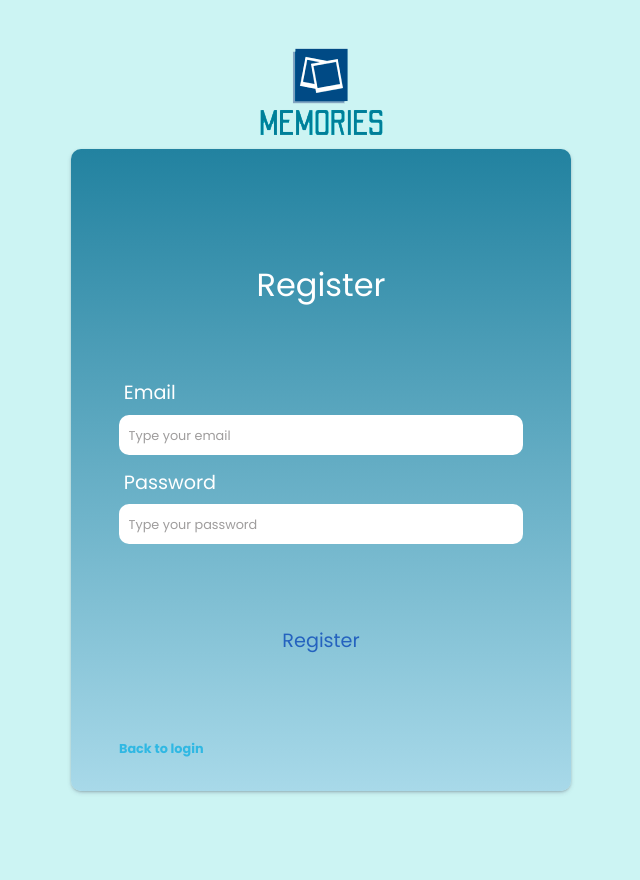
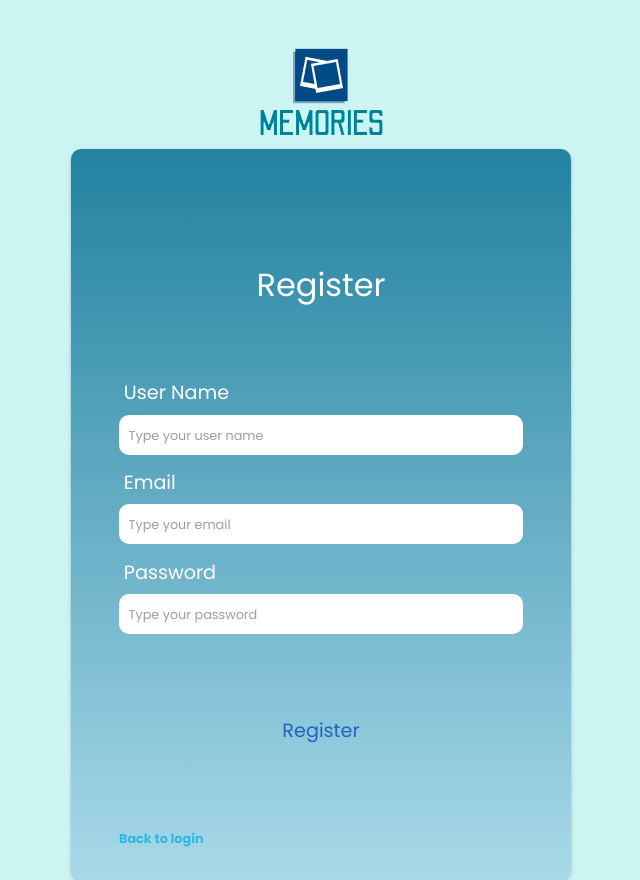
Before and after one commit to ElDev1/memories, a React (Create React App) app: page /register in a window 1280 px wide. Shown: the whole page, without its empty margins (319-959 px from the left). Before the commit the page ends 800 px from the top, so only its background shows below. Built offline with nearby package versions, Linux system fonts and the light colour scheme; no server answers.

Commit message:
login auth with userName fixed

```diff
--- a/src/Components/Login/Login.jsx
+++ b/src/Components/Login/Login.jsx
@@ -5,6 +5,7 @@ import * as Yup from 'yup';
 import { auth } from '../../services/firebase';
 import { signInWithEmailAndPassword } from 'firebase/auth';
 import { useLoginErrors } from './useLoginErrors';
+import { getUsers } from '../../services/firebase';
 
 const Login = () => {
     const navigate = useNavigate();
@@ -18,8 +19,13 @@ const Login = () => {
         signInWithEmailAndPassword(auth, values.email, values.password)
             .then(userCredential => {
                 const user = userCredential.user;
+                getUsers().then(data => {
+                    const userName = data.find((item) => user.email === item.email)
+                    console.log(userName)
+                    localStorage.setItem("userName", userName.username)
+                })
                 localStorage.setItem('logged', true);
-                localStorage.setItem('useName', user)
+                localStorage.setItem('email', user.email)
                 // Se redirige a las memories del usuario que se registra
                 navigate('/');
             })
@@ -64,7 +70,6 @@ const Login = () => {
                             onBlur={handleBlur}
                             value={values.email}
                             placeholder='Type your email'
-                            required
                         />
                         {errors.email && touched.email ? (
                             <div className='input-error'>{errors.email}</div>
@@ -80,7 +85,6 @@ const Login = () => {
                             onBlur={handleBlur}
                             value={values.password}
                             placeholder='Type your password'
-                            required
                         />
                         {errors.password && touched.password ? (
                             <div className='input-error'>{errors.password}</div>
--- a/src/Components/Register/Register.jsx
+++ b/src/Components/Register/Register.jsx
@@ -4,21 +4,26 @@ import { useFormik } from 'formik';
 import * as Yup from 'yup';
 import { auth } from '../../services/firebase';
 import { createUserWithEmailAndPassword } from 'firebase/auth';
+import { createUsers } from '../../services/firebase';
 import Swal from 'sweetalert2';
 
 const Register = () => {
     const navigate = useNavigate();
     const initialValues = {
+        name: '',
         email: '',
         password: ''
     };
 
     const onSubmit = () => {
+        console.log('hello')
         createUserWithEmailAndPassword(auth, values.email, values.password)
             .then(userCredential => {
+                createUsers(values.name, values.email)
                 const user = userCredential.user;
                 localStorage.setItem('logged', true);
-                localStorage.setItem('userName', user)
+                localStorage.setItem('email', user.email)
+                localStorage.setItem('userName', values.name)
                 // Se redirige a las memories del usuario que se registra
                 navigate('/');
             })
@@ -26,7 +31,7 @@ const Register = () => {
                 if (error.code === 'auth/email-already-in-use') {
                     Swal.fire({
                         title: 'Error!',
-                        text: `Ya existe una cuenta con el email ${values.email}`,
+                        text: `There is already an account with the email ${values.email}`,
                         icon: 'warning',
                         confirmButtonText: 'OK'
                     });
@@ -38,6 +43,7 @@ const Register = () => {
         email: Yup.string()
             .email('Invalid email address')
             .required('Required field'),
+        name: Yup.string().required('Required field'),
         password: Yup.string().required('Required field')
     });
 
@@ -54,6 +60,21 @@ const Register = () => {
                 <h2 className='login-title'>Register</h2>
                 <form onSubmit={handleSubmit}>
                     <div className='input-container'>
+                        <label>User Name</label>
+                        <input
+                            id='name'
+                            type='text'
+                            name='name'
+                            onChange={handleChange}
+                            onBlur={handleBlur}
+                            value={values.name}
+                            placeholder='Type your user name'
+                        />
+                        {errors.name && touched.name ? (
+                            <div className='input-error'>{errors.name}</div>
+                        ) : null}
+                    </div>
+                    <div className='input-container'>
                         <label htmlFor='email'>Email</label>
                         <input
                             id='email'
@@ -63,7 +84,6 @@ const Register = () => {
                             onBlur={handleBlur}
                             value={values.email}
                             placeholder='Type your email'
-                            required
                         />
                         {errors.email && touched.email ? (
                             <div className='input-error'>{errors.email}</div>
@@ -79,7 +99,6 @@ const Register = () => {
                             onBlur={handleBlur}
                             value={values.password}
                             placeholder='Type your password'
-                            required
                         />
                         {errors.password && touched.password ? (
                             <div className='input-error'>{errors.password}</div>
--- a/src/services/firebase.js
+++ b/src/services/firebase.js
@@ -22,14 +22,30 @@ const firebaseConfig = {
     appId: '1:807187385306:web:e98ec1169c405e4ee1cee3'
 };
 
-const app = initializeApp(firebaseConfig);
-const db = getFirestore();
+const app = initializeApp(firebaseConfig)
+const db = getFirestore()
 
-export const auth = getAuth(app);
+export const auth = getAuth(app)
 
 export const createMemorie = (title, text, tags, image, createdBy) => {
-    addDoc(collection(db, 'memoriesList'), { title, text, tags, image, createdBy, date : new Date(), likes: 0, likedBy: [] });
+    addDoc(collection(db, 'memoriesList'), { title, text, tags, image, createdBy, date : new Date(), likes: 0, likedBy: [] })
 };
+
+export const createUsers = (username, email) => {
+    addDoc(collection(db, 'userlist'), {username, email})
+}
+
+export const getUsers = () => {
+    return getDocs(collection(db, 'userlist'))
+        .then(res => res.docs)
+        .then(res => {
+            const data = []
+            res.forEach(doc => {
+                data.push(doc.data())
+            })
+            return data
+        })
+}
 
 export const getMemories = () => {
     return getDocs(collection(db, 'memoriesList'))
@@ -43,7 +59,7 @@ export const getMemories = () => {
         });
 };
 
-export const deleteMemorie = id => deleteDoc(doc(db, 'memoriesList', id));
+export const deleteMemorie = id => deleteDoc(doc(db, 'memoriesList', id))
 
 export const storage = getStorage(app)
 
```
